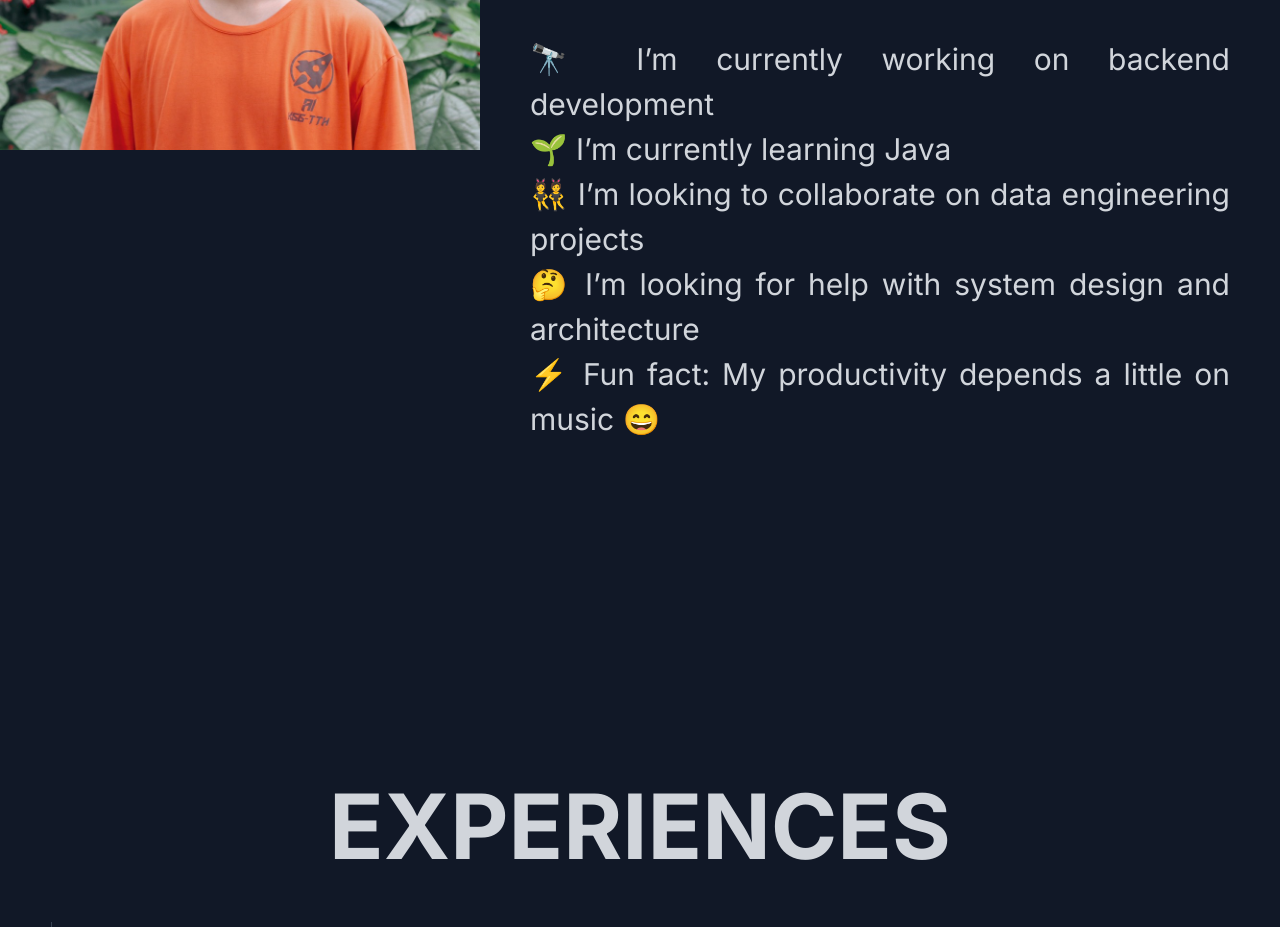
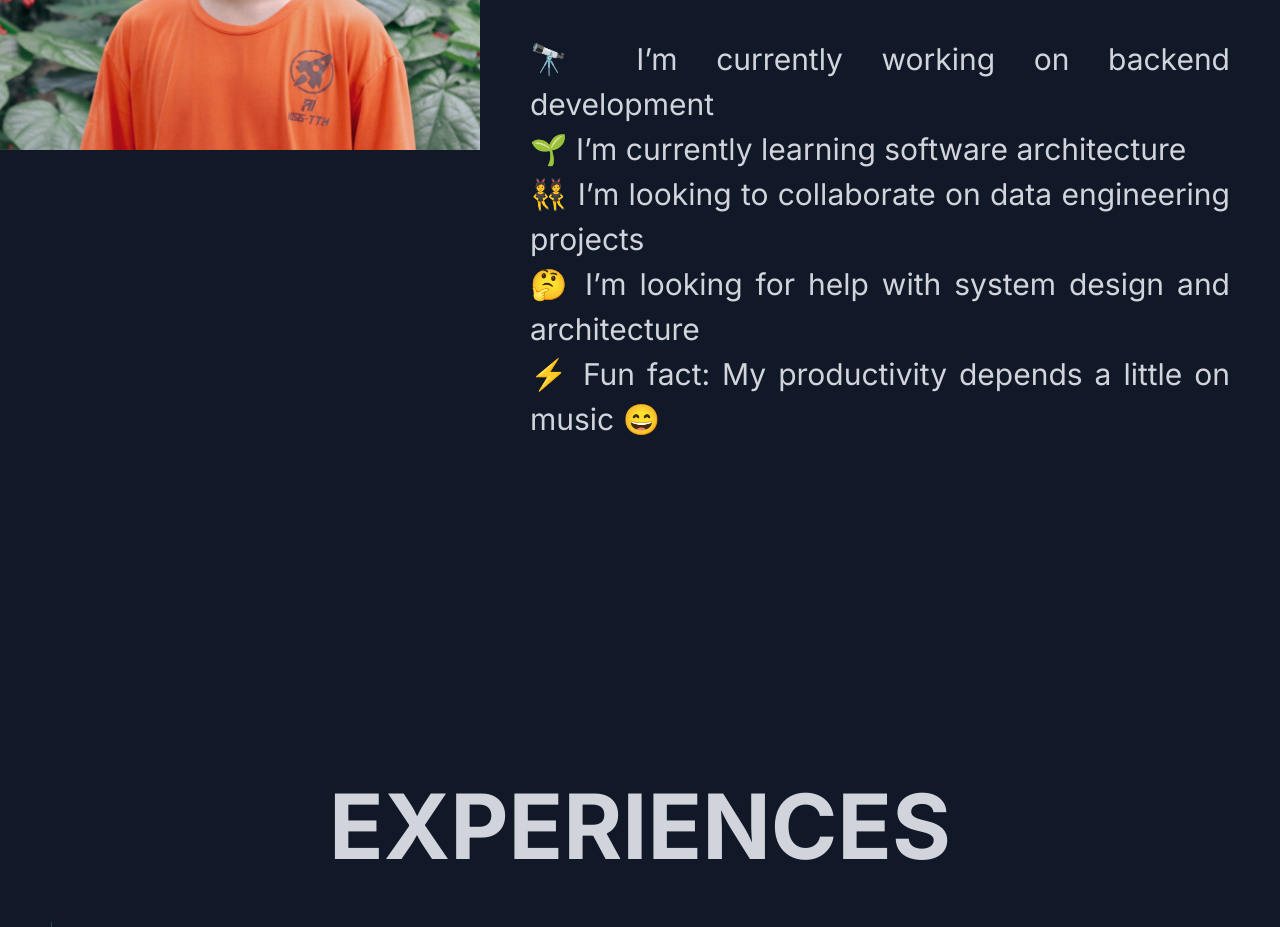
Before and after one commit to prometheusalpha/prometheusalpha.github.io, a plain HTML site: page index.html in a window 1280 px wide. Shown: the part 1723-2650 px from the top of the page. Drawn offline with Linux system fonts and the light colour scheme.

Commit message:
feat: update UI

```diff
--- a/index.html
+++ b/index.html
@@ -74,7 +74,7 @@
           <br />
           <ul class="leading-normal">
             <li>🔭 I’m currently working on backend development</li>
-            <li>🌱 I’m currently learning Java</li>
+            <li>🌱 I’m currently learning software architecture</li>
             <li>
               👯 I’m looking to collaborate on data engineering projects
             </li>
```
